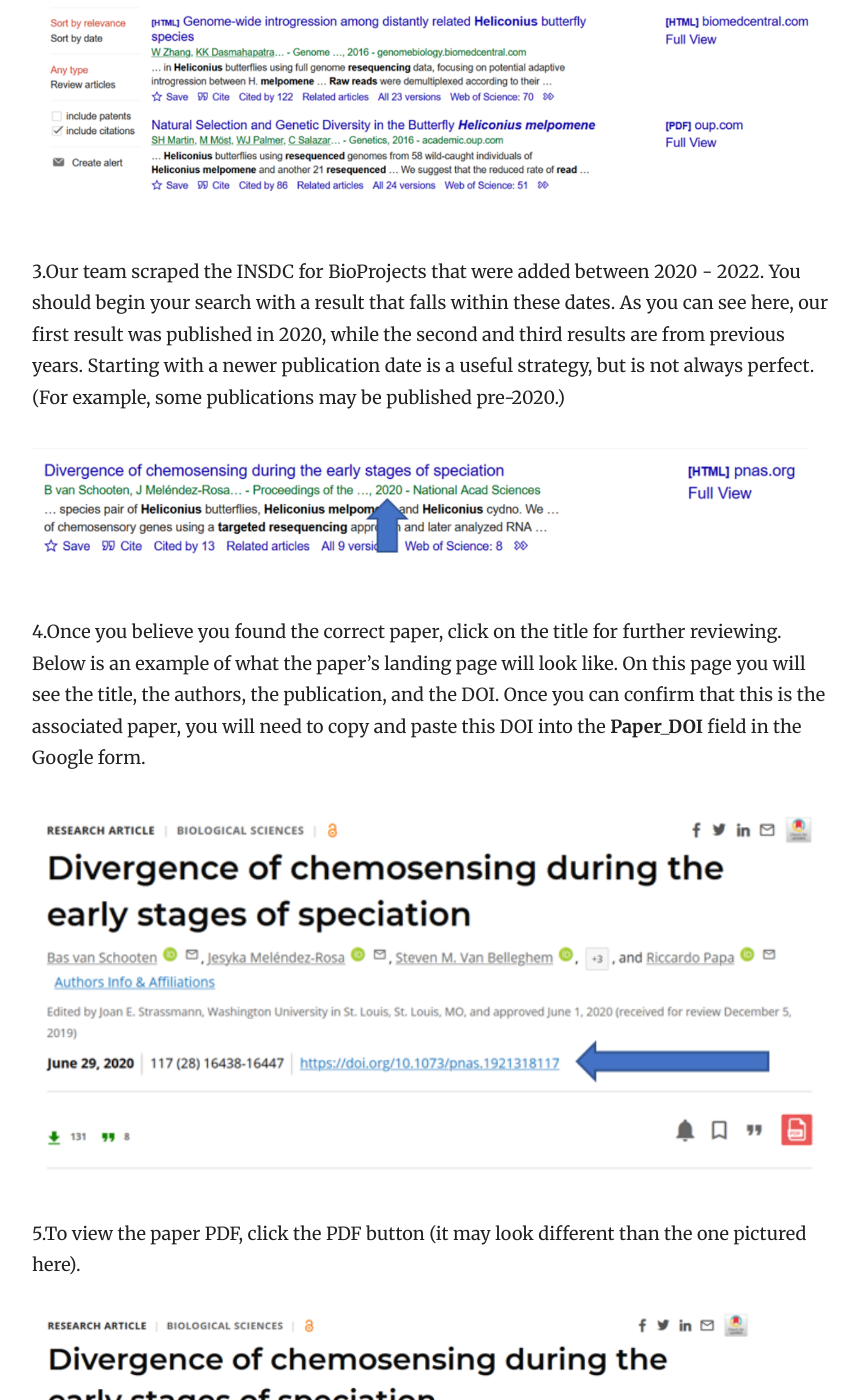
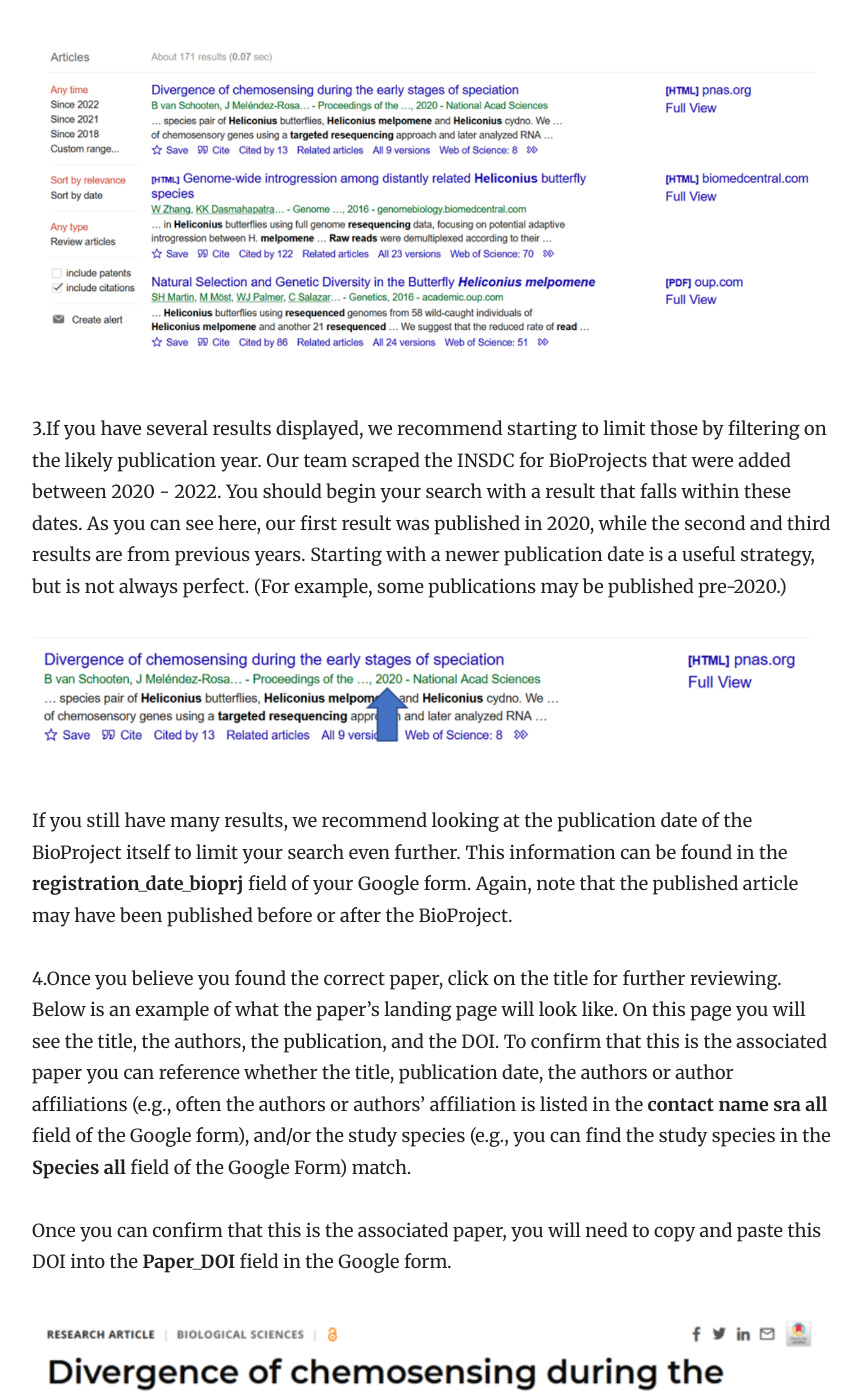
Before and after one commit to bdezray/GEODE-Curate-A-Thon, a Jekyll site: the page built from _docs/Protocol/Paper Search Strategies.md, in a window 1280 px wide and 1400 px high, scrolled down 1747 px. Shown: the whole window, without its empty margins (358-1219 px from the left). Built offline with Jekyll 4.4.1, drawn with Linux system fonts in a browser that asks for light colours; some of the changed text lies outside the part shown.

Commit message:
Added info to search strategies and FAQ

```diff
--- a/_docs/Protocol/Paper Search Strategies.md
+++ b/_docs/Protocol/Paper Search Strategies.md
@@ -6,7 +6,9 @@ order: 2
 
 Review the sections below to learn about search strategies that may be useful to you to locate associated paper/s and/or available metadata. If you have additional search strategies or processes that worked well for you, consider sharing it with other curators and/or your Curate-A-Thon host(s).
 
-Some papers will be behind a paywall (meaning you have to pay to access it). Because of this, we highly recommend that you perform this search from a network on your campus (or using a campus VPN), as you will be able to benefit from your campus library subscriptions to get past journal paywalls. Additionally, we encourage you to download the [Open Access Button](https://openaccessbutton.org) and install it in your favorite browser. The Open Access Button allows you to search thousands of sources to link you to free, legal, full text articles.
+Some papers will be behind a paywall (meaning they require payment to access them). Because of this, we highly recommend that you perform this search from a network on your campus (or using a campus VPN), as you will be able to benefit from your campus library subscriptions to get past journal paywalls. Additionally, we encourage you to download the [Open Access Button](https://openaccessbutton.org) and install it in your favorite browser. The Open Access Button allows you to search thousands of sources to link you to free, legal, full text articles.
+
+You will likely need to try multiple search strategies to identify the correct, associated published paper. We recommend starting by searching with the BioProject title, noting that the title of the BioProject may not be an exact match to that of the published paper. Authors will sometimes use a shortened title for the BioProject dataset.
 
 ### Searching by BioProject title
 [Google Scholar](https://scholar.google.com/) is a great place to begin your paper search. Search the associated title of the BioProject (listed in the **project_title_bioprj** in the Google form) and see if you can find anything. Access a [Video Tutorial](https://psu.mediaspace.kaltura.com/media/GEODE+Curate-A-ThonA+Searching+by+BioProject+Title/1_4hpfoo5l) walking you through the searching by BioProject title search strategy and/or see sample instructions are below:
@@ -19,11 +21,16 @@ Some papers will be behind a paywall (meaning you have to pay to access it). Bec
 
 ![](https://bdezray.github.io/Geode-Curate-A-Thon/images/BioProjectSearch2.png)
 
-3.Our team scraped the INSDC for BioProjects that were added between 2020 - 2022. You should begin your search with a result that falls within these dates. As you can see here, our first result was published in 2020, while the second and third results are from previous years. Starting with a newer publication date is a useful strategy, but is not always perfect. (For example, some publications may be published pre-2020.)
+3.If you have several results displayed, we recommend starting to limit those by filtering on the likely publication year. Our team scraped the INSDC for BioProjects that were added between 2020 - 2022. You should begin your search with a result that falls within these dates. As you can see here, our first result was published in 2020, while the second and third results are from previous years. Starting with a newer publication date is a useful strategy, but is not always perfect. (For example, some publications may be published pre-2020.)
 
 ![](https://bdezray.github.io/Geode-Curate-A-Thon/images/BioProjectSearch3.png)
 
-4.Once you believe you found the correct paper, click on the title for further reviewing. Below is an example of what the paper’s landing page will look like. On this page you will see the title, the authors, the publication, and the DOI. Once you can confirm that this is the associated  paper, you will need to copy and paste this DOI into the **Paper_DOI** field in the Google form.
+If you still have many results, we recommend looking at the publication date of the BioProject itself to limit your search even further. This information can be found in the **registration_date_bioprj** field of your Google form. Again, note that the published article may have been published before or after the BioProject.
+
+
+4.Once you believe you found the correct paper, click on the title for further reviewing. Below is an example of what the paper’s landing page will look like. On this page you will see the title, the authors, the publication, and the DOI. To confirm that this is the associated paper you can reference whether the title, publication date, the authors or author affiliations (e.g., often the authors or authors' affiliation is listed in the **contact name sra all** field of the Google form), and/or the study species (e.g., you can find the study species in the **Species all** field of the Google Form) match.
+
+Once you can confirm that this is the associated  paper, you will need to copy and paste this DOI into the **Paper_DOI** field in the Google form.
 
 ![](https://bdezray.github.io/Geode-Curate-A-Thon/images/BioProjectSearch4.png)
 
```
Also changed, not shown: _docs/Protocol/Frequently Asked Questions (FAQ).md (+10 -1 lines).
